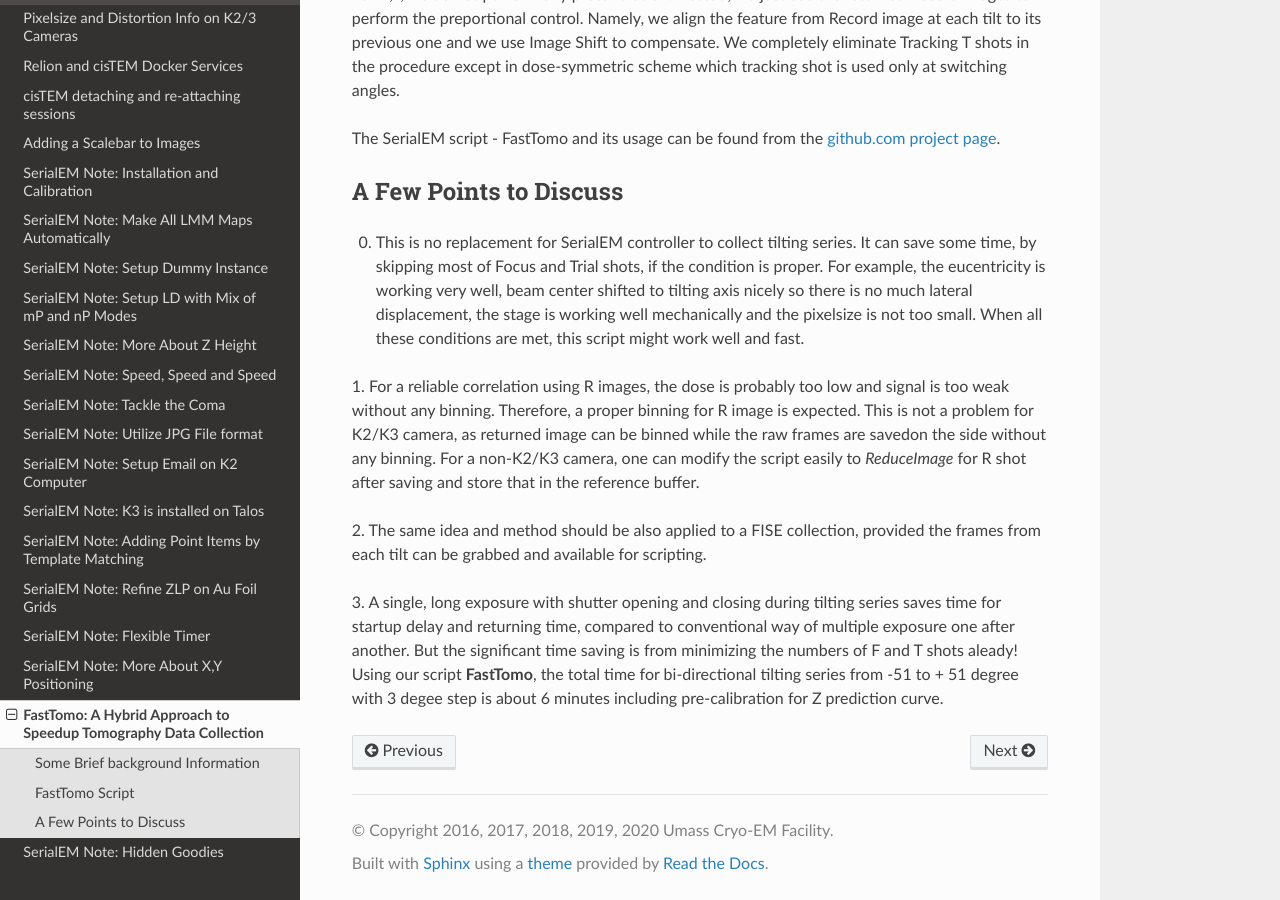
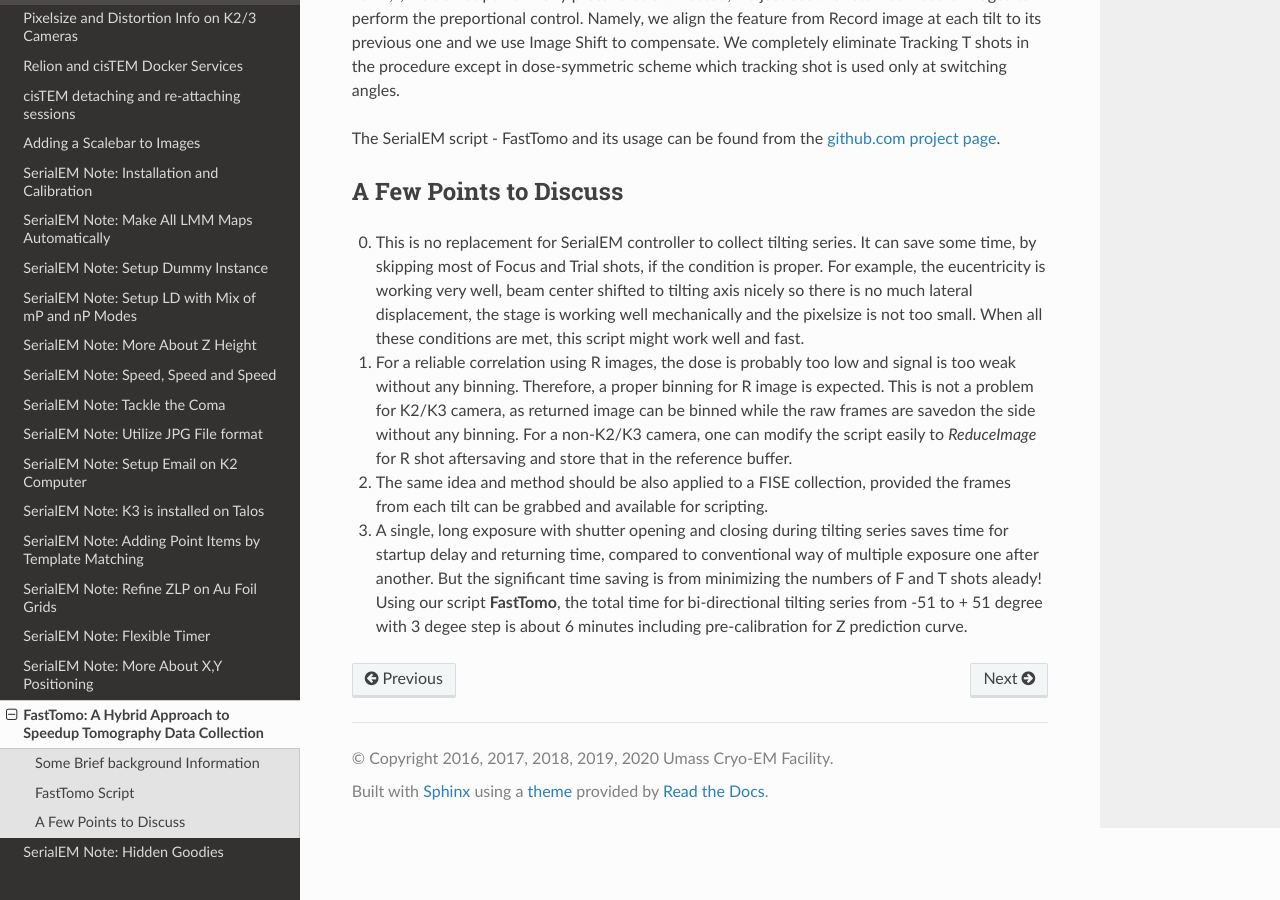
Before and after one commit to xuchen66/sphinx-emdocs, a Sphinx documentation site: the page built from source/fasttomo.rst, in a window 1280 px wide and 900 px high, scrolled down 1269 px. Built offline with Sphinx 7.4.7 and the Read the Docs theme 2.0.0, drawn with Linux system fonts in a browser that asks for light colours; pages that are not in the unit, such as notebooks, are missing from menus.

Commit message:
Update fasttomo.rst

```diff
--- a/source/fasttomo.rst
+++ b/source/fasttomo.rst
@@ -63,15 +63,8 @@ A Few Points to Discuss
 
 0. This is no replacement for SerialEM controller to collect tilting series. It can save some time, by skipping most of Focus and Trial shots, if the condition is proper. For example, the eucentricity is working very well, beam center shifted to tilting axis nicely so there is no much lateral displacement, the stage is working well mechanically and the pixelsize is not too small. When all these conditions are met, this script might work well and fast.
 
-1. For a reliable correlation using R images, the dose is probably too low and signal is too weak without any binning. Therefore,
-a proper binning for R image is expected. This is not a problem for K2/K3 camera, as returned image can be binned while the raw
-frames are savedon the side without any binning. For a non-K2/K3 camera, one can modify the script easily to `ReduceImage` for R shot after
-saving and store that in the reference buffer.
+1. For a reliable correlation using R images, the dose is probably too low and signal is too weak without any binning. Therefore, a proper binning for R image is expected. This is not a problem for K2/K3 camera, as returned image can be binned while the raw frames are savedon the side without any binning. For a non-K2/K3 camera, one can modify the script easily to `ReduceImage` for R shot aftersaving and store that in the reference buffer.
 
-2. The same idea and method should be also applied to a FISE collection, provided the frames from each tilt can be grabbed and available
-for scripting.
+2. The same idea and method should be also applied to a FISE collection, provided the frames from each tilt can be grabbed and available for scripting.
 
-3. A single, long exposure with shutter opening and closing during tilting series saves time for startup delay and returning time,
-compared to conventional way of multiple exposure one after another. But the significant time saving is from
-minimizing the numbers of F and T shots aleady! Using our script **FastTomo**, the total time for bi-directional tilting series
-from -51 to + 51 degree with 3 degee step is about 6 minutes including pre-calibration for Z prediction curve.
+3. A single, long exposure with shutter opening and closing during tilting series saves time for startup delay and returning time, compared to conventional way of multiple exposure one after another. But the significant time saving is from minimizing the numbers of F and T shots aleady! Using our script **FastTomo**, the total time for bi-directional tilting series from -51 to + 51 degree with 3 degee step is about 6 minutes including pre-calibration for Z prediction curve.
```
